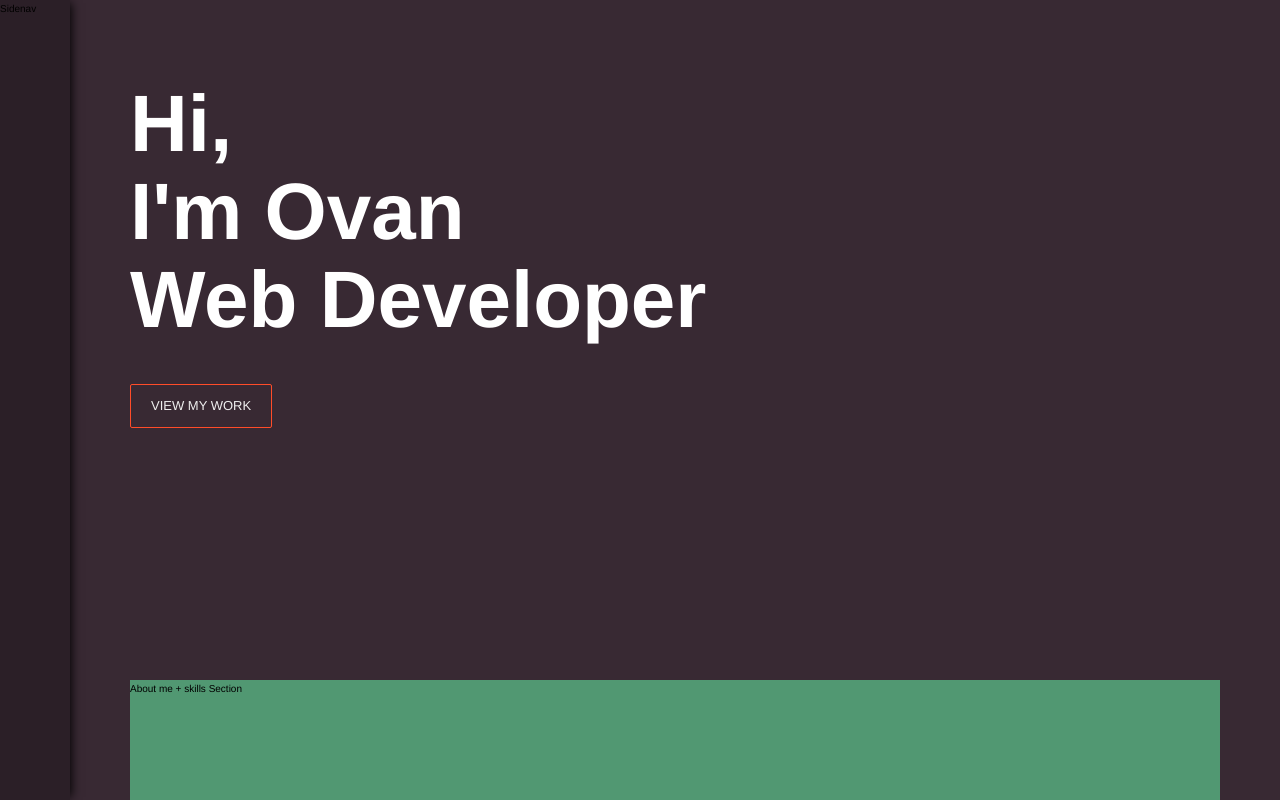
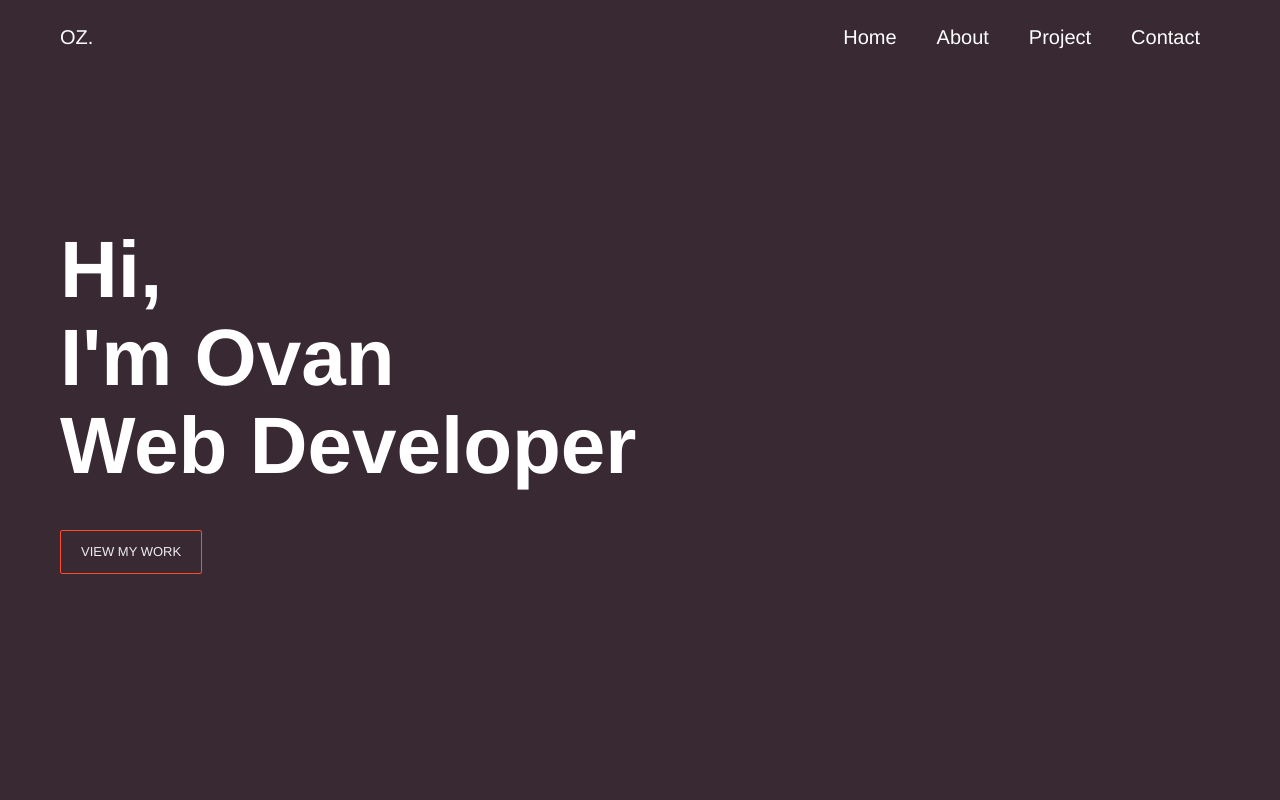
Before and after one commit to ovanzaimul/ovanzaimul.github.io, a website: page index.html in a window 1280 px wide. Shown: the top 800 px of the page. Drawn offline with nearby package versions, Linux system fonts and the light colour scheme.

Commit message:
working on header, add observer

```diff
--- a/index.html
+++ b/index.html
@@ -9,18 +9,31 @@
     <link href="https://fonts.googleapis.com/css2?family=Arimo:wght@400;500;700&display=swap" rel="stylesheet" />
   </head>
   <body class="container">
-    <nav class="sidenav">Sidenav</nav>
+    <!-- <nav class="sidenav">Sidenav</nav> -->
+
+    <nav class="nav">
+      <div class="nav__logo">OZ.</div>
+      <ul class="nav__list">
+        <li class="nav__item"><a href="#" class="nav__link">Home</a></li>
+        <li class="nav__item"><a href="#" class="nav__link">About</a></li>
+        <li class="nav__item"><a href="#" class="nav__link">Project</a></li>
+        <li class="nav__item"><a href="#" class="nav__link">Contact</a></li>
+      </ul>
+    </nav>
+
     <header class="header">
       <h1 class="heading-primary u-margin-bottom-medium">
         <span>Hi,</span>
         <span>I'm Ovan</span>
         <span>Web Developer</span>
       </h1>
-      <a href="#" class="btn btn-cta">View my work</a>
+      <a href="#project" class="btn btn-cta">View my work</a>
     </header>
     <section class="about">About me + skills Section</section>
-    <section class="project">Project</section>
+    <section id="project" class="project">Project</section>
     <section class="contact">Contact Me</section>
     <footer class="footer">Footer</footer>
+
+    <script src="./js/app.js"></script>
   </body>
 </html>
--- /dev/null
+++ b/js/app.js
@@ -0,0 +1,21 @@
+const nav = document.querySelector('.nav');
+const header = document.querySelector('.header');
+console.log(header);
+
+const options = {
+  root: null,
+  rootMargin: '0px',
+  threshold: 1.0,
+};
+
+const observer = new IntersectionObserver((entries) => {
+  entries.forEach((entry) => {
+    if (!entry.isIntersecting) {
+      nav.classList.add('nav__background');
+    } else {
+      nav.classList.remove('nav__background');
+    }
+  });
+}, options);
+
+observer.observe(header);
--- a/sass/base/_reset.scss
+++ b/sass/base/_reset.scss
@@ -8,6 +8,7 @@
 
 html {
   font-size: 62.5%;
+  scroll-behavior: smooth;
 }
 
 body {
--- a/sass/layout/_grid.scss
+++ b/sass/layout/_grid.scss
@@ -2,12 +2,15 @@
   background-color: $background-color;
 
   display: grid;
-  grid-template-rows: 85vh 40vw;
+  grid-template-rows: 100vh 40vw;
+  // grid-template-columns:
+  //   [sidenav-start] 7rem [sidenav-end full-start] minmax(6rem, 1fr) [center-start] repeat(
+  //     8,
+  //     [col-start] minmax(min-content, 14rem) [col-end]
+  //   )
+  //   [center-end] minmax(6rem, 1fr) [full-end];
   grid-template-columns:
-    [sidenav-start] 7rem [sidenav-end full-start] minmax(6rem, 1fr) [center-start] repeat(
-      8,
-      [col-start] minmax(min-content, 14rem) [col-end]
-    )
+    [full-start] minmax(6rem, 1fr) [center-start] repeat(8, [col-start] minmax(min-content, 14rem) [col-end])
     [center-end] minmax(6rem, 1fr) [full-end];
 }
 
--- a/sass/layout/_header.scss
+++ b/sass/layout/_header.scss
@@ -1,3 +1,7 @@
 .header {
   padding: 8rem 6rem;
+  display: flex;
+  flex-direction: column;
+  align-items: flex-start;
+  justify-content: center;
 }
--- /dev/null
+++ b/sass/layout/_nav.scss
@@ -0,0 +1,46 @@
+.nav {
+  font-size: 2rem;
+  color: $color-white;
+  padding: 2rem 6rem;
+
+  position: fixed;
+  top: 0;
+  left: 0;
+  width: 100%;
+
+  display: flex;
+  justify-content: space-between;
+
+  grid-column: full-start/full-end;
+
+  transition: all 0.2s;
+
+  &__logo {
+    font-size: 2rem;
+    cursor: pointer;
+  }
+
+  &__list {
+    list-style: none;
+
+    display: flex;
+  }
+
+  &__item {
+  }
+
+  &__link {
+    text-decoration: none;
+    color: inherit;
+    padding: 1rem 2rem;
+    transition: all 0.2s;
+
+    &:hover {
+      color: $color-5;
+    }
+  }
+
+  &__background {
+    background-color: rgba($color-3, 0.8);
+  }
+}
--- a/sass/layout/_sidenav.scss
+++ b/sass/layout/_sidenav.scss
@@ -1,16 +1,16 @@
-.sidenav {
-  // #251921
-  // background-color: $color-2;
-  background-color: #2b1f27;
-  box-shadow: $nav-shadow;
+// .sidenav {
+//   // #251921
+//   // background-color: $color-2;
+//   background-color: #2b1f27;
+//   box-shadow: $nav-shadow;
 
-  grid-column: sidenav-start/ sidenav-end;
-  grid-row: 1/-1;
+//   grid-column: sidenav-start/ sidenav-end;
+//   grid-row: 1/-1;
 
-  order: 99;
-  width: 7rem;
-  height: 100vh;
-  position: fixed;
-  top: 0;
-  left: 0;
-}
+//   order: 99;
+//   width: 7rem;
+//   height: 100vh;
+//   position: fixed;
+//   top: 0;
+//   left: 0;
+// }
--- a/sass/main.scss
+++ b/sass/main.scss
@@ -9,4 +9,5 @@
 
 @import 'layout/grid';
 @import 'layout/header';
+@import 'layout/nav';
 @import 'layout/sidenav';
```
Also changed, not shown: css/style.css, 1 other file.
